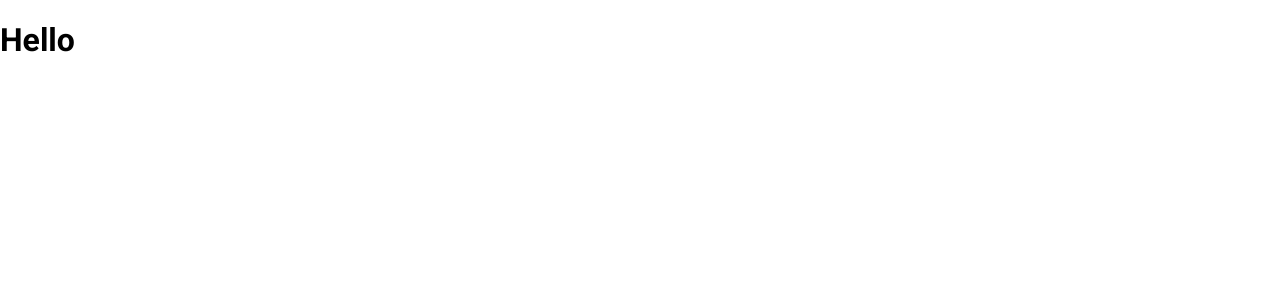
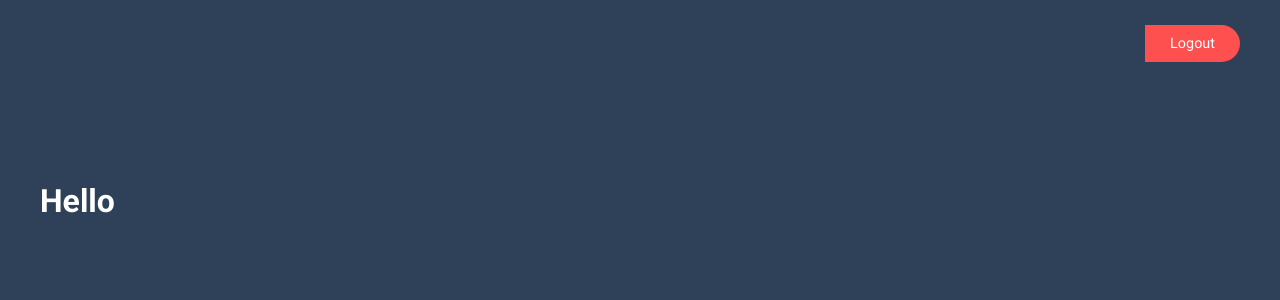
Before and after one commit to Joehill27/CalendarShare, a React (Create React App) app in the folder client/: page /home in a window 1280 px wide. Shown: the top 300 px of the page. Built offline with nearby package versions, Linux system fonts and the light colour scheme.

Commit message:
Made /home look at a little less terrible

```diff
--- a/client/src/Components/Home.js
+++ b/client/src/Components/Home.js
@@ -2,7 +2,7 @@ import React, { Component } from 'react';
 import { BrowserRouter as Router, Route, NavLink, Link } from 'react-router-dom';
 import axios from 'axios';
 
-class home extends Component
+class Home extends Component
 {
     constructor()
     {
@@ -18,11 +18,19 @@ class home extends Component
     render()
     {
         return (
-            <div classname = "App">
-                <h1> Hello </h1>
+            <div className="App">
+                <div className="App__ContactPage" height = "auto">
+                    <div className="PageSwitcher">
+                        <NavLink exact to="/" className="PageSwitcher__Item--Logout">Logout</NavLink>
+                    </div>
+
+                    <div>
+                        <h1> Hello </h1>
+                    </div>
+                </div>
             </div>
         );
     }
 }
 
-export default home;
+export default Home;
--- a/client/src/router.js
+++ b/client/src/router.js
@@ -3,21 +3,18 @@ import { BrowserRouter, Route, Switch } from "react-router-dom";
 
 import Login from './Components/Login';
 import CreateAccount from './Components/CreateAccount';
-import home from './Components/Home';
-// import CreateContact from './CreateContact';
-// import EditContact from './EditContact';
-import Home from './App';
+import Home from './Components/Home';
+import App from './App';
 
-//Commented out to give example of how routes should be written
 export default() => {
     return(
         <BrowserRouter>
             <div>
                 <Switch>
-                    <Route exact path="/" component={Home} />
+                    <Route exact path="/" component={App} />
                     <Route path = "/createAccount" component={CreateAccount} />
                     <Route path = "/login" component={Login} />
-                    <Route path = "/home" component={home} />
+                    <Route path = "/home" component={Home} />
                 </Switch>
             </div>
         </BrowserRouter>
```
